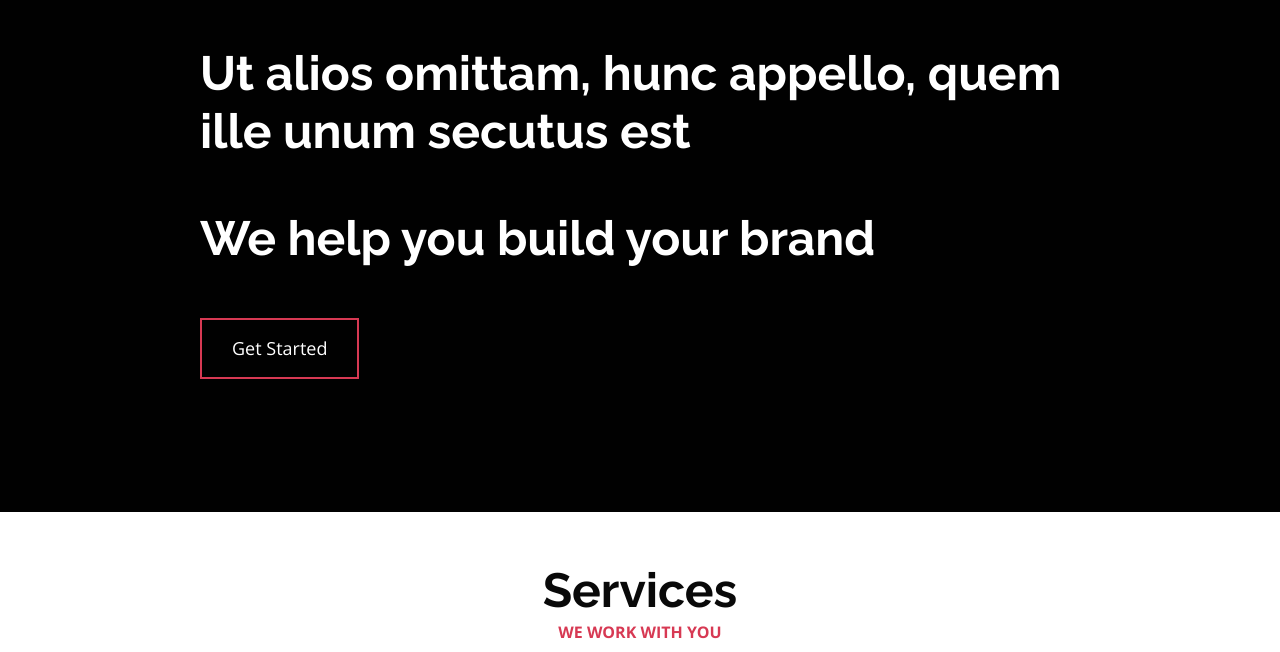
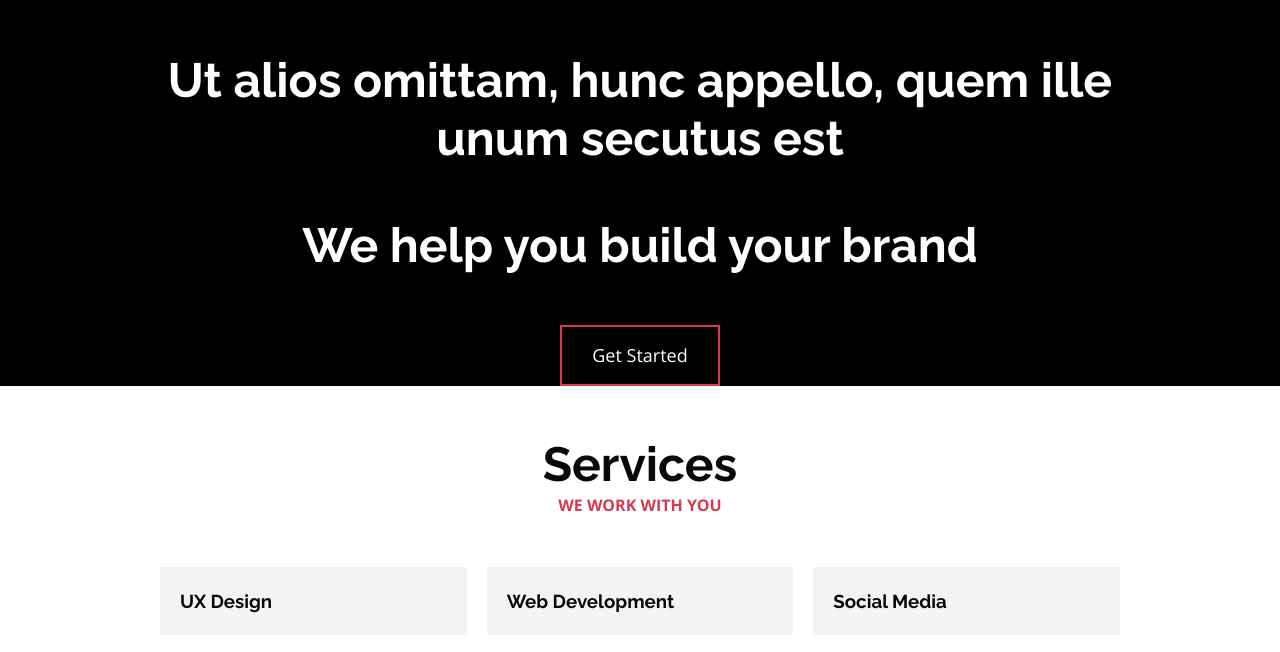
Before and after one commit to saima-riaz/holbertonschool-web_front_end, a plain HTML site: page flexbox/11-article.html in a window 1280 px wide. Shown: the part 77-729 px from the top of the page. Drawn offline with nearby package versions, Linux system fonts and the light colour scheme.

Commit message:
Update the new hero banner

```diff
--- a/flexbox/11-article.html
+++ b/flexbox/11-article.html
@@ -8,7 +8,7 @@
     <meta name="description" content="Description of the page less than 150 characters">
     <link rel="icon" type="image/png" href="images/favicon.jpg">
     <link href="https://fonts.googleapis.com/css?family=Open+Sans:400,700|Raleway:700&display=swap" rel="stylesheet">
-    <link rel='stylesheet' href='10-styles.css'>
+    <link rel='stylesheet' href='11-styles.css'>
 </head>
 
 <body>
--- a/flexbox/11-styles.css
+++ b/flexbox/11-styles.css
@@ -679,6 +679,7 @@ ul.row {
 /*** ARTICLE PAGE ***/
 /* Section HERO (article)
     ============================= */
+
 .hero-article {
   background-size: 150rem 100rem;
   background-position: 50% 0;
@@ -694,10 +695,17 @@ ul.row {
   bottom: 0;
   z-index: 0;
 }
+
 .hero-article .section-inner {
   text-align: center;
   align-items: center;
   min-height: 40vh;
+}
+
+.hero-article .section-inner {
+  position: relative;
+  padding: 7rem 0 0;
+  z-index: 2;
 }
 
 .hero-article .section-body {
```
Lines whose indentation alone changed are shown as unchanged.
